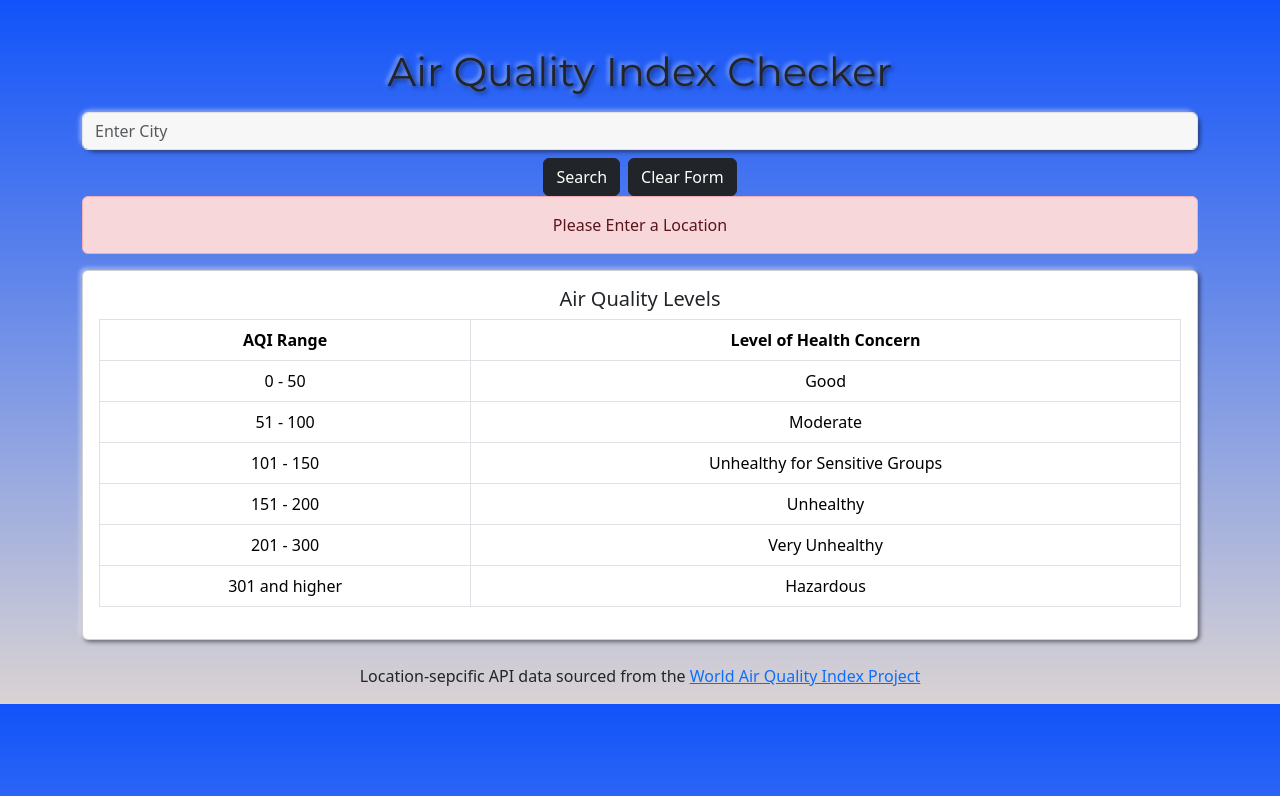
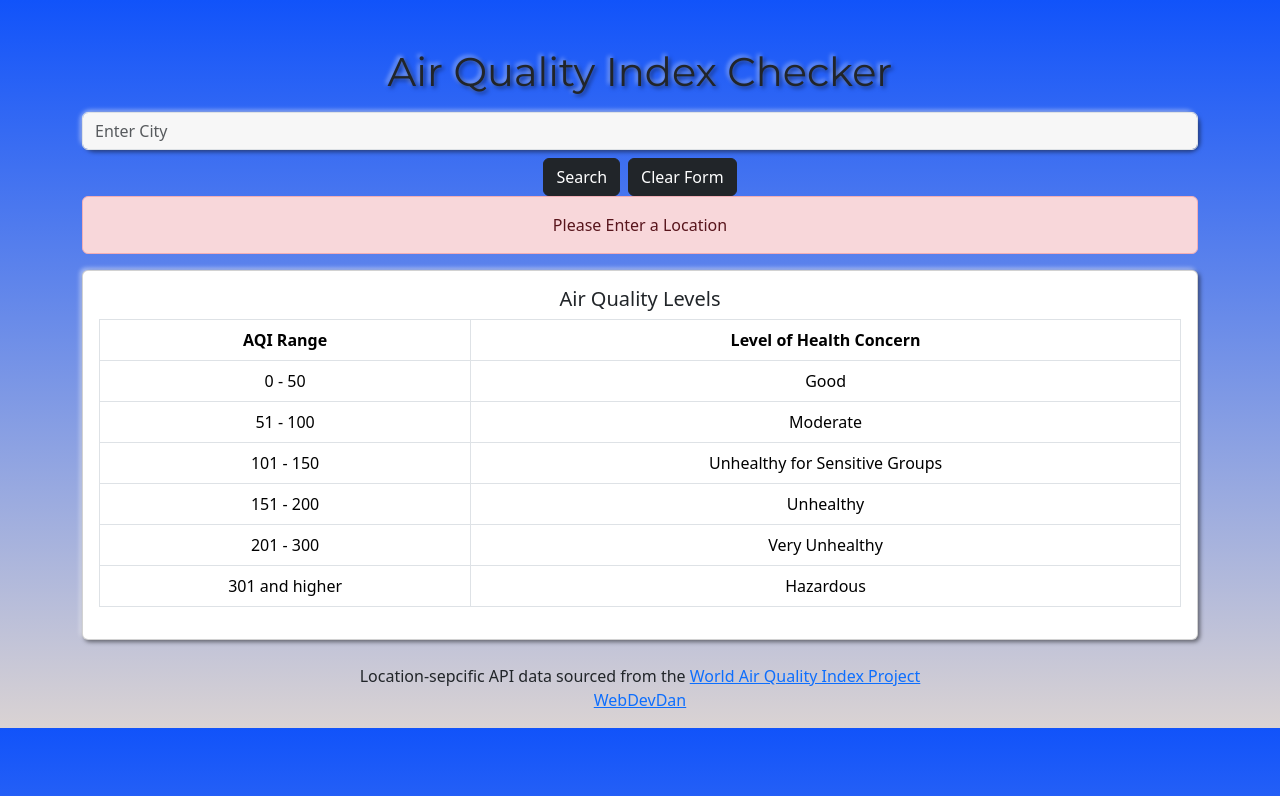
Before and after one commit to d-herz/react-air-quality-index, a React (Vite) app: page / in a window 1280 px wide. Shown: the top 796 px of the page. Built offline with nearby package versions, Linux system fonts and the light colour scheme; no server answers.

Commit message:
Added footer link

```diff
--- a/src/App.jsx
+++ b/src/App.jsx
@@ -76,8 +76,11 @@ function App() {
         </>
       )}
       <AirQualityLevels />
+      <p className='mb-0'>
+        Location-sepcific API data sourced from the <a href=" https://aqicn.org/api/">World Air Quality Index Project</a>
+      </p>
       <p>
-        Location-sepcific API data sourced from the <a href=" https://aqicn.org/api/">World Air Quality Index Project</a>
+        <a href="https://WebDevDan.com">WebDevDan</a>
       </p>
     </div>
 
```
